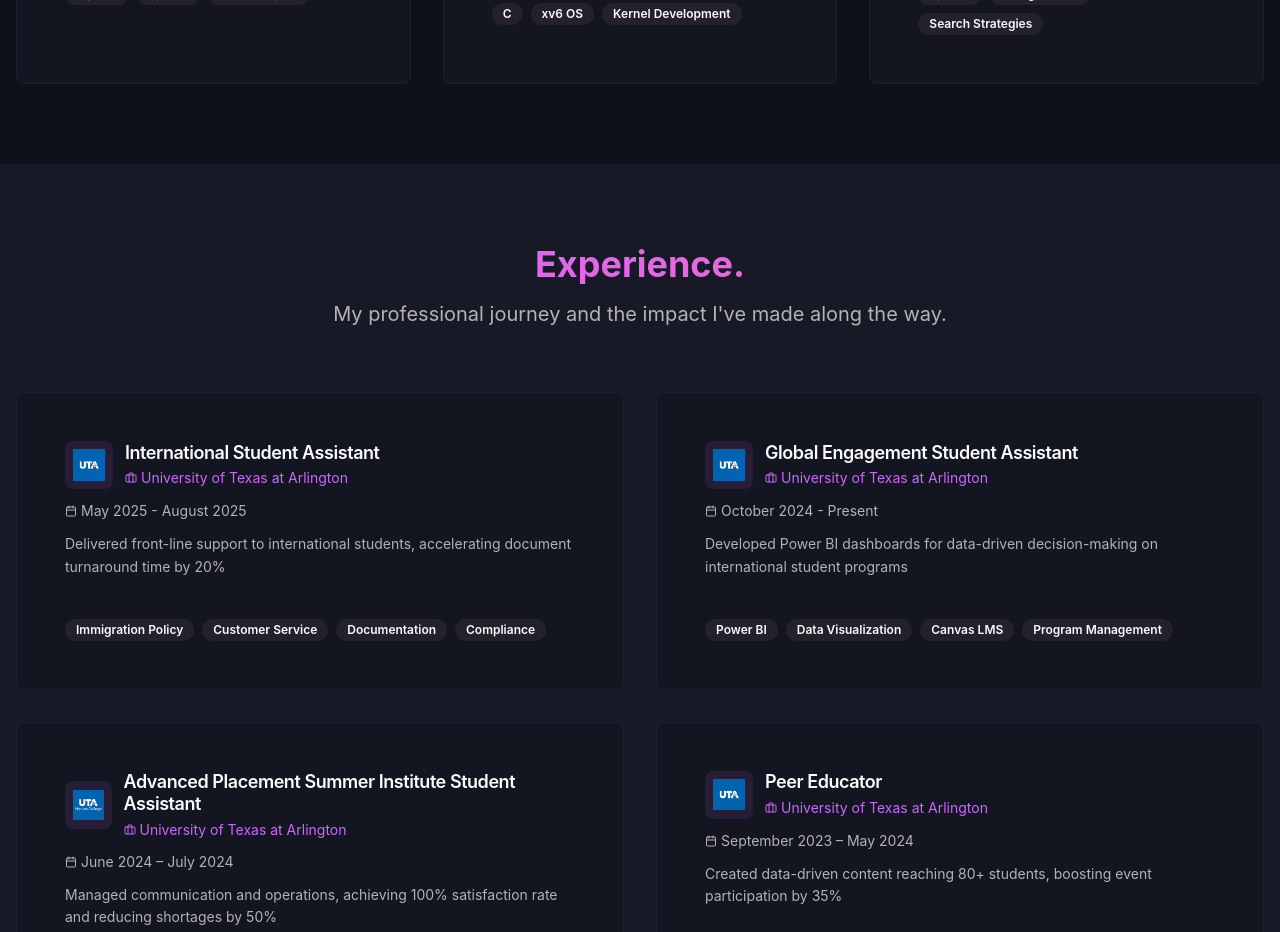
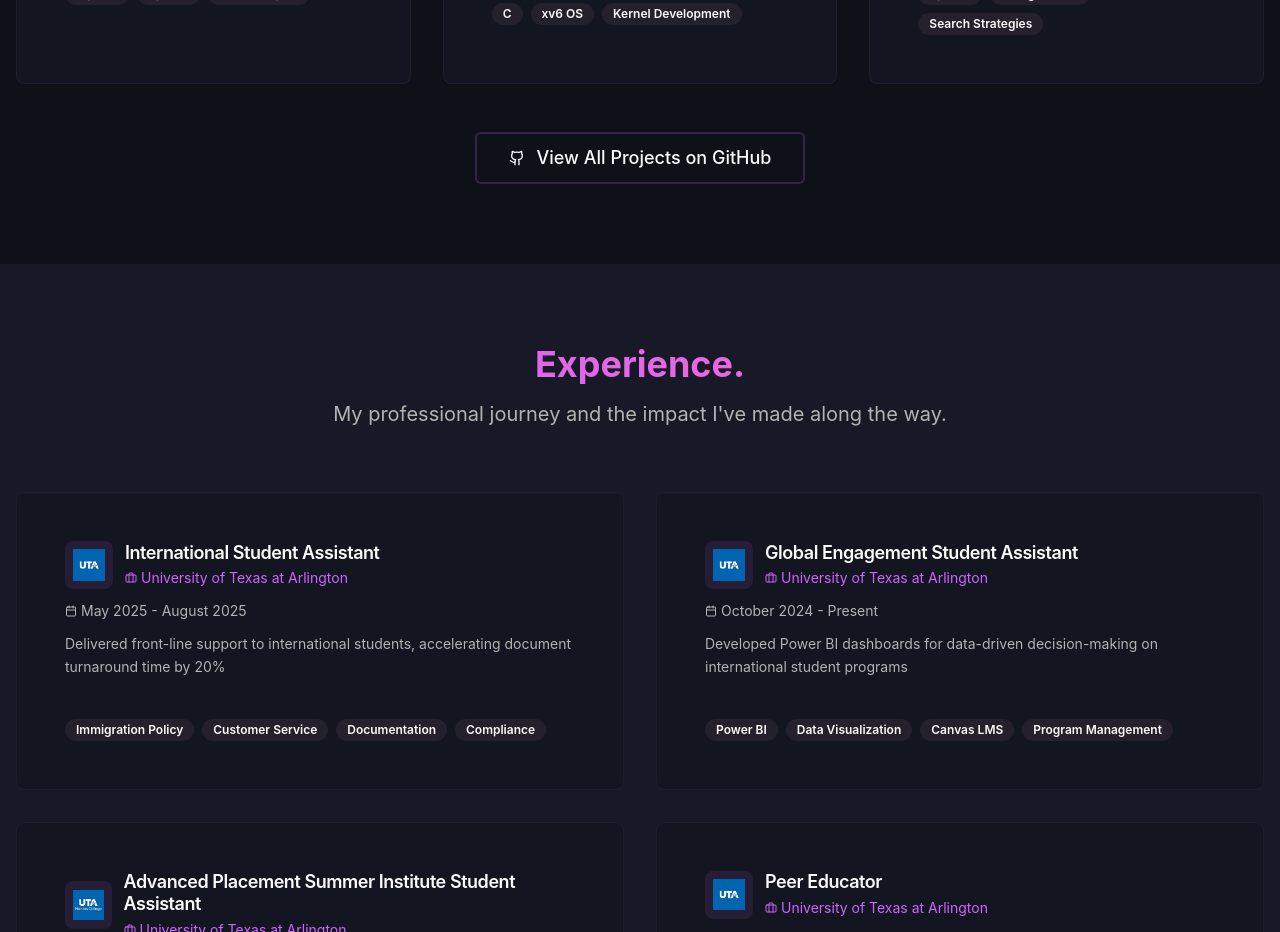
Before and after one commit to txm19/tistamanandhar, a React (Vite) app: page / in a window 1280 px wide. Shown: the part 2040-2972 px from the top of the page. Built offline with nearby package versions, Linux system fonts and the light colour scheme.

Commit message:
Add GitHub projects button
Add a button after the projects section that links to the user's GitHub repositories.

```diff
--- a/src/pages/Portfolio.tsx
+++ b/src/pages/Portfolio.tsx
@@ -342,6 +342,16 @@ const Portfolio = () => {
                   </div>
                 </CardContent>
               </Card>)}
+          </div>
+
+          {/* View All Projects Button */}
+          <div className="text-center mt-12">
+            <Button asChild variant="outline" className="px-8 py-6 text-lg border-2 border-primary/20 hover:border-primary/40 hover:bg-primary/5 transition-all duration-300">
+              <a href="https://github.com/txm19?tab=repositories" target="_blank" rel="noopener noreferrer" className="flex items-center gap-3">
+                <Github className="h-5 w-5" />
+                View All Projects on GitHub
+              </a>
+            </Button>
           </div>
         </div>
       </section>
```
